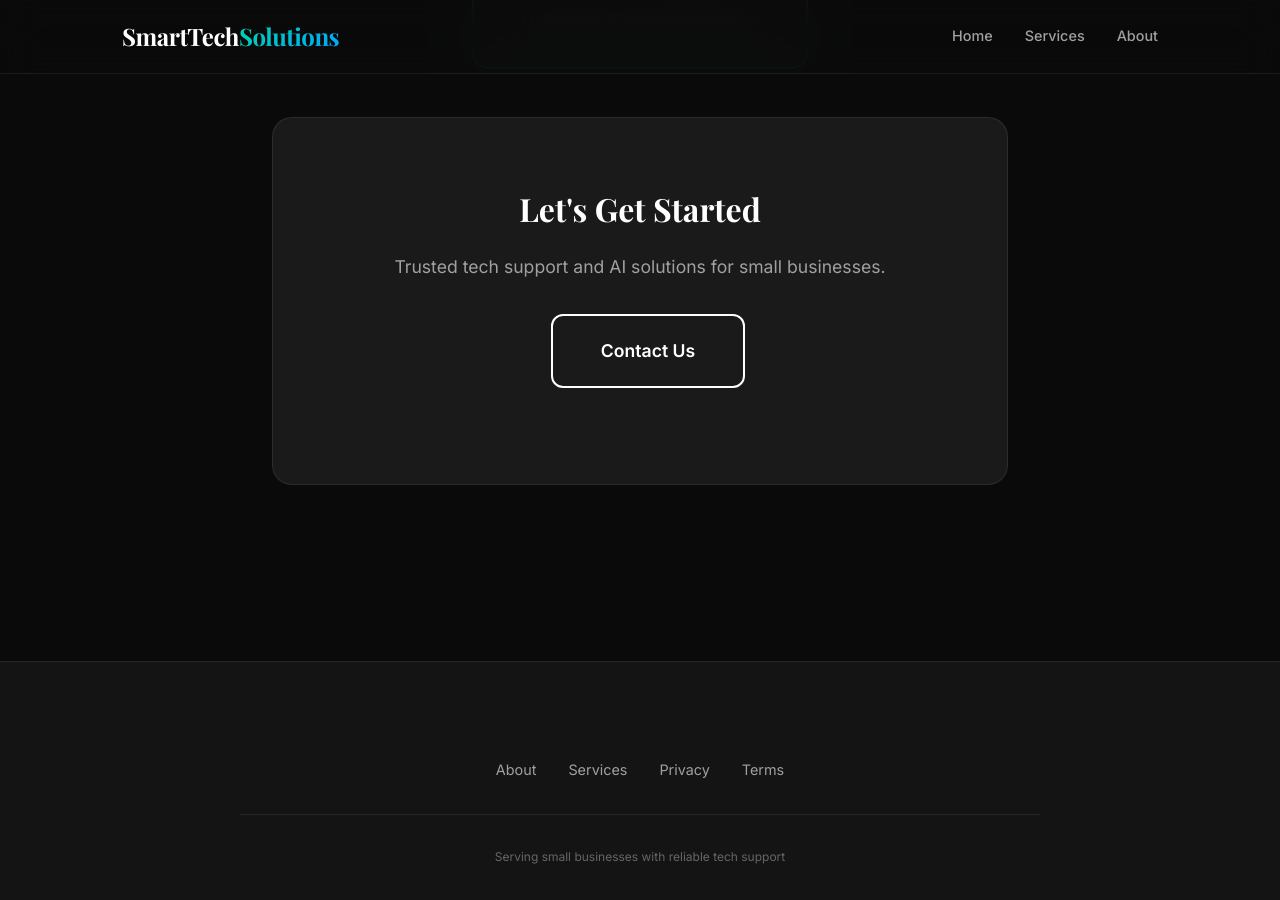
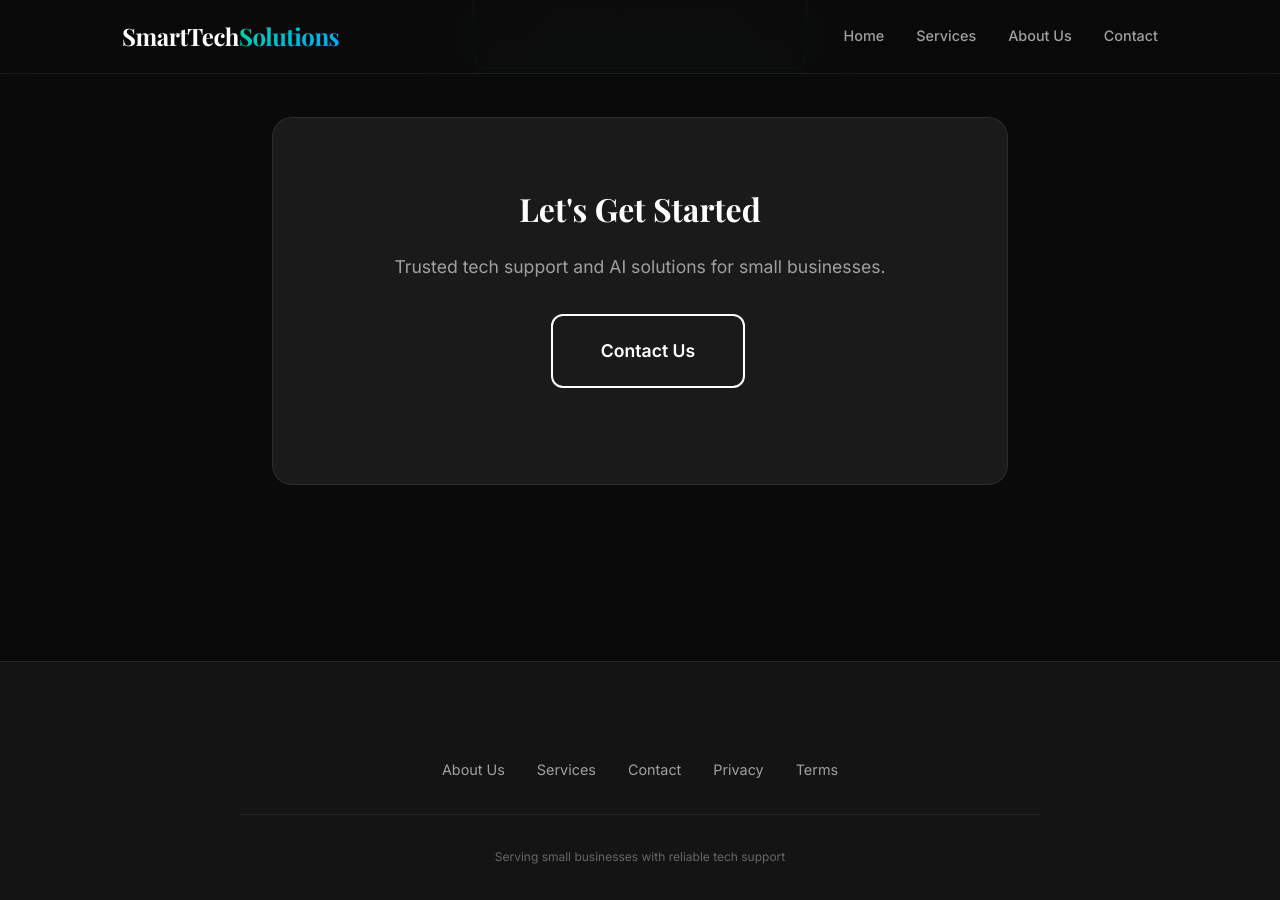
Before and after one commit to ThePaulBunyan/smartmoneyai, a Jekyll site: the page built from index.md, in a window 1280 px wide and 900 px high, scrolled down 579 px. Built offline with Jekyll 4.4.1, drawn with Linux system fonts in a browser that asks for light colours.

Commit message:
Add Contact page and update nav

```diff
--- a/_layouts/default.html
+++ b/_layouts/default.html
@@ -17,7 +17,8 @@
       <div class="nav-links">
         <a href="/">Home</a>
         <a href="/services/">Services</a>
-        <a href="/about/">About</a>
+        <a href="/about/">About Us</a>
+        <a href="/contact/">Contact</a>
       </div>
     </div>
   </nav>
@@ -29,8 +30,9 @@
   <footer>
     <div class="footer-content">
       <div class="footer-links">
-        <a href="/about/">About</a>
+        <a href="/about/">About Us</a>
         <a href="/services/">Services</a>
+        <a href="/contact/">Contact</a>
         <a href="/privacy/">Privacy</a>
         <a href="/terms/">Terms</a>
       </div>
```
Also changed, not shown: contact.md (added, +18 -0 lines).
